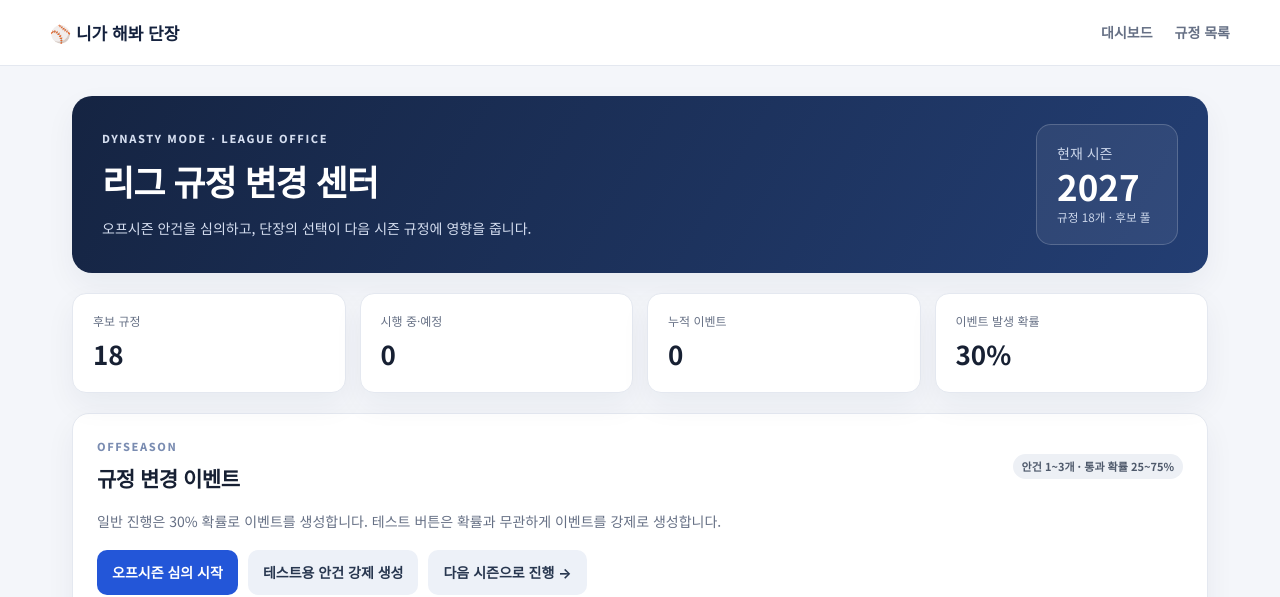
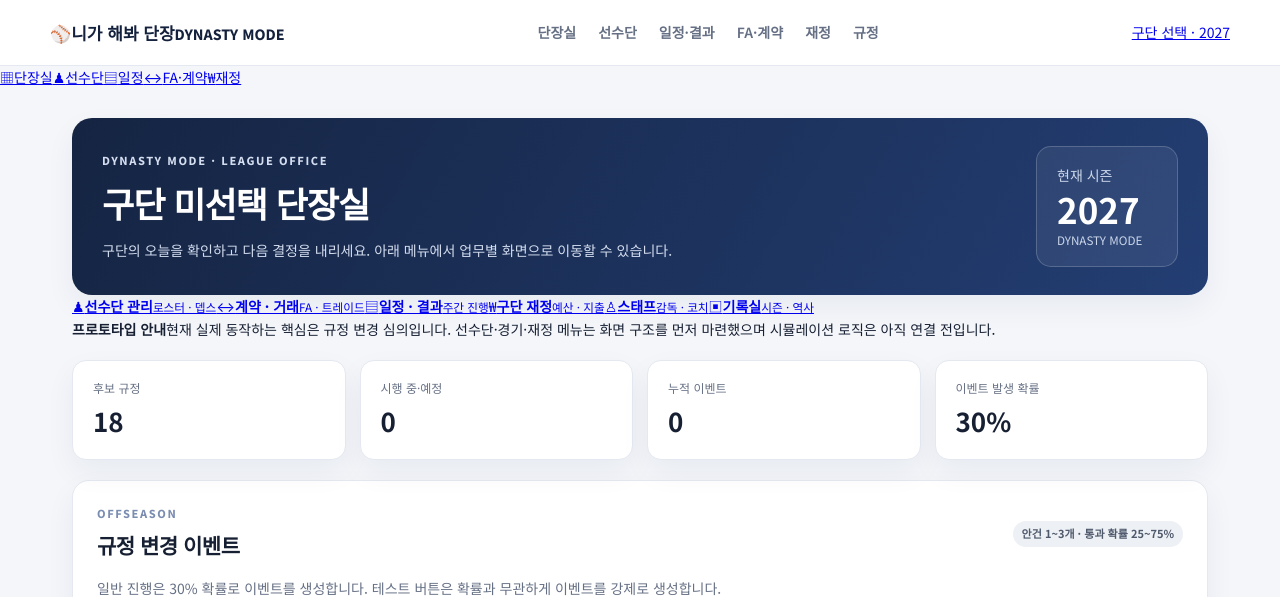
Before and after one commit to koominseong/Dynastykbo, a Flask app: page /office in a window 1280 px wide. Shown: the top 597 px of the page. Run offline with Flask 3, Linux system fonts and the light colour scheme.

Commit message:
Add files via upload

```diff
--- /dev/null
+++ b/templates/_nav.html
@@ -0,0 +1 @@
+<header class="topbar"><a class="brand" href="{{ url_for('index') }}"><span class="brand-mark">⚾</span><span>니가 해봐 단장<small>DYNASTY MODE</small></span></a><nav class="desktop-nav"><a href="{{ url_for('office') }}">단장실</a><a href="{{ url_for('roster_page') }}">선수단</a><a href="{{ url_for('schedule_page') }}">일정·결과</a><a href="{{ url_for('contracts_page') }}">FA·계약</a><a href="{{ url_for('finance_page') }}">재정</a><a href="{{ url_for('rules_page') }}">규정</a></nav><a class="season-chip" href="{{ url_for('office') }}">{{ nav_team or '구단 선택' }} · {{ current_season }}</a></header><nav class="mobile-nav"><a href="{{ url_for('office') }}"><span>▦</span>단장실</a><a href="{{ url_for('roster_page') }}"><span>♟</span>선수단</a><a href="{{ url_for('schedule_page') }}"><span>▤</span>일정</a><a href="{{ url_for('contracts_page') }}"><span>↔</span>FA·계약</a><a href="{{ url_for('finance_page') }}"><span>₩</span>재정</a></nav>
--- a/templates/index.html
+++ b/templates/index.html
@@ -2,19 +2,21 @@
 <html lang="ko">
 <head>
   <meta charset="utf-8"><meta name="viewport" content="width=device-width, initial-scale=1">
-  <title>니가 해봐 단장 · 규정 변경 센터</title>
+  <title>단장실 · 니가 해봐 단장</title>
   <link rel="stylesheet" href="{{ url_for('static', filename='style.css') }}">
 </head>
 <body>
-<header class="topbar"><a class="brand" href="{{ url_for('index') }}">⚾ 니가 해봐 단장</a><nav><a href="{{ url_for('index') }}">대시보드</a><a href="{{ url_for('rules_page') }}">규정 목록</a></nav></header>
+{% include '_nav.html' %}
 <main class="container">
   <section class="hero">
-    <div><p class="eyebrow">DYNASTY MODE · LEAGUE OFFICE</p><h1>리그 규정 변경 센터</h1><p>오프시즌 안건을 심의하고, 단장의 선택이 다음 시즌 규정에 영향을 줍니다.</p></div>
-    <div class="season-card"><span>현재 시즌</span><strong>{{ state.season }}</strong><small>규정 18개 · 후보 풀</small></div>
+    <div><p class="eyebrow">DYNASTY MODE · LEAGUE OFFICE</p><h1>{{ selected_team }} 단장실</h1><p>구단의 오늘을 확인하고 다음 결정을 내리세요. 아래 메뉴에서 업무별 화면으로 이동할 수 있습니다.</p></div>
+    <div class="season-card"><span>현재 시즌</span><strong>{{ state.season }}</strong><small>DYNASTY MODE</small></div>
   </section>
   {% with messages = get_flashed_messages(with_categories=true) %}
     {% if messages %}{% for category, message in messages %}<div class="flash {{ category }}">{{ message }}</div>{% endfor %}{% endif %}
   {% endwith %}
+  <section class="quick-menu"><a href="{{ url_for('module_page', slug='roster') }}"><span>♟</span><strong>선수단 관리</strong><small>로스터 · 뎁스</small></a><a href="{{ url_for('module_page', slug='contracts') }}"><span>↔</span><strong>계약 · 거래</strong><small>FA · 트레이드</small></a><a href="{{ url_for('module_page', slug='schedule') }}"><span>▤</span><strong>일정 · 결과</strong><small>주간 진행</small></a><a href="{{ url_for('module_page', slug='finance') }}"><span>₩</span><strong>구단 재정</strong><small>예산 · 지출</small></a><a href="{{ url_for('module_page', slug='staff') }}"><span>♙</span><strong>스태프</strong><small>감독 · 코치</small></a><a href="{{ url_for('module_page', slug='history') }}"><span>▣</span><strong>기록실</strong><small>시즌 · 역사</small></a></section>
+  <section class="prototype-note"><strong>프로토타입 안내</strong><span>현재 실제 동작하는 핵심은 규정 변경 심의입니다. 선수단·경기·재정 메뉴는 화면 구조를 먼저 마련했으며 시뮬레이션 로직은 아직 연결 전입니다.</span></section>
   <section class="stats">
     <div class="stat"><span>후보 규정</span><strong>{{ rules|length }}</strong></div>
     <div class="stat"><span>시행 중·예정</span><strong>{{ state.active_rules|length }}</strong></div>
--- /dev/null
+++ b/templates/module.html
@@ -0,0 +1 @@
+<!doctype html><html lang="ko"><head><meta charset="utf-8"><meta name="viewport" content="width=device-width, initial-scale=1, viewport-fit=cover"><title>{{ title }} · 니가 해봐 단장</title><link rel="stylesheet" href="{{ url_for('static', filename='style.css') }}"></head><body>{% include '_nav.html' %}<main class="container narrow"><a class="back-link" href="{{ url_for('office') }}">← 단장실</a><section class="module-hero"><p class="eyebrow">DYNASTY OFFICE · 2027</p><h1>{{ title }}</h1><p>{{ description }}</p><span class="pill warning">화면 준비 중</span></section><section class="panel module-status"><div class="module-status-icon">⚙</div><div><h2>이 메뉴는 단계적으로 구현할 예정입니다.</h2><p class="muted">{{ status }}</p><p class="muted">현재는 페이지 이동과 모바일 레이아웃을 먼저 정리한 초기 기반 버전입니다.</p><a class="button primary" href="{{ url_for('office') }}">단장실로 돌아가기</a></div></section></main></body></html>
--- a/templates/rule_detail.html
+++ b/templates/rule_detail.html
@@ -1,5 +1,5 @@
 <!doctype html><html lang="ko"><head><meta charset="utf-8"><meta name="viewport" content="width=device-width, initial-scale=1"><title>{{ rule.name }} · 니가 해봐 단장</title><link rel="stylesheet" href="{{ url_for('static', filename='style.css') }}"></head><body>
-<header class="topbar"><a class="brand" href="{{ url_for('index') }}">⚾ 니가 해봐 단장</a><nav><a href="{{ url_for('index') }}">대시보드</a><a href="{{ url_for('rules_page') }}">규정 목록</a></nav></header><main class="container narrow">
+{% include '_nav.html' %}<main class="container narrow">
 <a class="back-link" href="{{ url_for('rules_page') }}">← 규정 목록</a><section class="panel detail"><div class="proposal-top"><span class="pill">{{ rule.id }}</span><span class="category">{{ rule.category }}</span></div><h1>{{ rule.name }}</h1><div class="meta"><span>기본 통과 확률</span><strong>{{ rule.prob }}%</strong></div>
 {% for label, value in [('개정 내용',rule.change),('발동 조건',rule.trigger),('시행 시점',rule.effective),('경과조치',rule.transition),('예상 영향',rule.impact),('구현 메모',rule.implementation)] %}<div class="detail-row"><h3>{{ label }}</h3><p>{{ value }}</p></div>{% endfor %}
-<a class="button primary" href="{{ url_for('index') }}">대시보드로 돌아가기</a></section></main></body></html>
+<a class="button primary" href="{{ url_for('office') }}">대시보드로 돌아가기</a></section></main></body></html>
--- a/templates/rules.html
+++ b/templates/rules.html
@@ -1,5 +1,5 @@
 <!doctype html><html lang="ko"><head><meta charset="utf-8"><meta name="viewport" content="width=device-width, initial-scale=1"><title>규정 목록 · 니가 해봐 단장</title><link rel="stylesheet" href="{{ url_for('static', filename='style.css') }}"></head><body>
-<header class="topbar"><a class="brand" href="{{ url_for('index') }}">⚾ 니가 해봐 단장</a><nav><a href="{{ url_for('index') }}">대시보드</a><a href="{{ url_for('rules_page') }}">규정 목록</a></nav></header><main class="container">
+{% include '_nav.html' %}<main class="container">
 <div class="page-head"><p class="eyebrow">RULE DATABASE</p><h1>규정 후보 18개</h1><p class="muted">각 규정의 개정 내용과 발동 조건을 확인할 수 있습니다.</p></div>
 <div class="rule-grid">{% for rule in rules %}<a class="rule-card" href="{{ url_for('rule_detail', rule_id=rule.id) }}"><div class="proposal-top"><span class="pill">{{ rule.id }}</span><span class="category">{{ rule.category }}</span></div><h3>{{ rule.name }}</h3><p>{{ rule.change }}</p><div class="meta"><span>기본 통과 확률</span><strong>{{ rule.prob }}%</strong></div><span class="text-link">세부 내용 →</span></a>{% endfor %}</div>
-<footer><a href="{{ url_for('index') }}">← 대시보드로 돌아가기</a></footer></main></body></html>
+<footer><a href="{{ url_for('office') }}">← 대시보드로 돌아가기</a></footer></main></body></html>
--- /dev/null
+++ b/templates/settings_game.html
@@ -0,0 +1 @@
+<!doctype html><html lang="ko"><head><meta charset="utf-8"><meta name="viewport" content="width=device-width,initial-scale=1,viewport-fit=cover"><title>설정 · Dynasty</title><link rel="stylesheet" href="{{ url_for('static',filename='style.css') }}"></head><body>{% include '_nav.html' %}<main class="container narrow"><section class="page-head"><p class="eyebrow">SAVE & SETTINGS</p><h1>게임 설정</h1><p class="muted">현재 게임 진행 상황은 게임별 JSON 저장 파일에 자동 저장됩니다.</p></section><section class="panel"><h2>현재 세이브</h2><div class="meta-line"><span>구단</span><strong>{{ team }}</strong></div><div class="meta-line"><span>시즌</span><strong>{{ game.season }}</strong></div><div class="meta-line"><span>진행 주차</span><strong>{{ game.week }}</strong></div><div class="meta-line"><span>진행 경기일</span><strong>{{ game.day_index }}/144</strong></div><p class="muted tiny">서버 파일 저장 방식이므로 Render에서 재배포 후에도 보존하려면 Persistent Disk를 연결해야 합니다. 사용자 로그인과 클라우드 계정 연동은 아직 없습니다.</p><form method="post" action="{{ url_for('new_game_route') }}" onsubmit="return confirm('새 게임을 시작하면 현재 세이브 연결이 해제됩니다. 계속할까요?')"><button class="button danger">다른 구단으로 새 게임 시작</button></form></section><section class="panel"><div class="section-head"><h2>리그 규정 심의</h2><a class="text-link" href="{{ url_for('office') }}">단장실 →</a></div><p class="muted">규정 변경 테스트는 기존 규정 메뉴에서 확인할 수 있습니다.</p><a class="button secondary" href="{{ url_for('rules_page') }}">18개 규정 확인</a></section></main></body></html>
--- /dev/null
+++ b/templates/staff_game.html
@@ -0,0 +1 @@
+<!doctype html><html lang="ko"><head><meta charset="utf-8"><meta name="viewport" content="width=device-width,initial-scale=1,viewport-fit=cover"><title>프런트 · Dynasty</title><link rel="stylesheet" href="{{ url_for('static',filename='style.css') }}"></head><body>{% include '_nav.html' %}<main class="container"><section class="page-head"><p class="eyebrow">FRONT OFFICE</p><h1>{{ team }} 프런트 · 코칭스태프</h1><p class="muted">직무별 기본 스태프 프로필 화면입니다. 능력치는 MVP 테스트용 가상 수치입니다.</p></section><section class="panel"><div class="roster-grid">{% for s in staff %}<article class="player-card"><div class="player-top"><span class="position-tag">{{ s.role }}</span><strong class="ovr">{{ s.skill }}<small> 능력</small></strong></div><h3>{{ s.name }}</h3><p>등급 {{ s.grade }} · 연봉 {{ s.salary }}만원</p><div class="meter"><span style="width:{{ s.skill }}%"></span></div><div class="player-meta"><span>전문 능력</span><span>{{ s.skill }}/100</span></div></article>{% endfor %}</div></section><section class="prototype-note"><strong>현재 범위</strong><span>스태프 현황 열람 화면을 구현했습니다. 스태프 계약·해임·교육·협업 효과는 아직 경기 계산에 반영되지 않습니다.</span></section></main></body></html>
--- /dev/null
+++ b/templates/team_select.html
@@ -0,0 +1 @@
+<!doctype html><html lang="ko"><head><meta charset="utf-8"><meta name="viewport" content="width=device-width, initial-scale=1, viewport-fit=cover"><title>구단 선택 · 니가 해봐 단장</title><link rel="stylesheet" href="{{ url_for('static', filename='style.css') }}"></head><body>{% include '_nav.html' %}<main class="container narrow"><a class="back-link" href="{{ url_for('index') }}">← 메인 메뉴</a><section class="page-head"><p class="eyebrow">NEW DYNASTY</p><h1>어느 구단의 단장이 되시겠습니까?</h1><p class="muted">구단을 선택해 2027시즌을 시작하세요. 구단별 전력·초기 예산 차이가 적용됩니다. 선수 이름과 능력치는 테스트용 가상 데이터입니다.</p></section><form method="post" class="team-select-form"><div class="team-grid">{% for team in teams %}<label class="team-option"><input type="radio" name="team" value="{{ team }}" required><span class="team-card"><span class="team-emblem">⚾</span><strong>{{ team }}</strong><small>2027 DYNASTY</small></span></label>{% endfor %}</div><button class="button primary large full-width" type="submit">선택한 구단으로 시작 →</button></form></main></body></html>
```
Also changed, not shown: templates/contracts_game.html (added, +1 -0 lines), templates/finance_game.html (added, +1 -0 lines), templates/history_game.html (added, +1 -0 lines), templates/landing.html (added, +1 -0 lines), templates/office_game.html (added, +9 -0 lines), templates/roster_game.html (added, +1 -0 lines), templates/schedule_game.html (added, +1 -0 lines).
